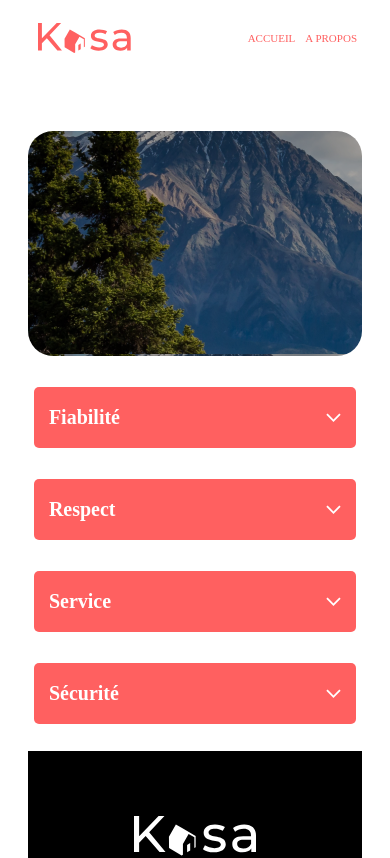
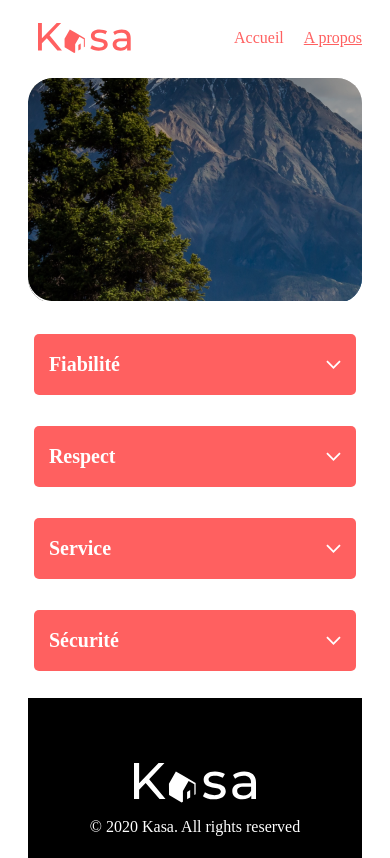
Before and after one commit to Sidi1978/p7-kasa, a React (Create React App) app: page /about in a window 390 px wide. Shown: the top 858 px of the page. Built offline with nearby package versions, Linux system fonts and the light colour scheme.

Commit message:
correction sur .scss

```diff
--- a/src/components/AboutBanner/index.jsx
+++ b/src/components/AboutBanner/index.jsx
@@ -2,5 +2,9 @@ import React from 'react'
 import "../../style/main.scss";
 
 export default function AboutBanner() {
-  return <div className="aboutBackground"></div>
+  return <div className="aboutBackground">
+             <div className='aboutBackground2'>
+
+             </div>
+         </div>
 }
--- /dev/null
+++ b/src/components/Nav/Navigation.module.css
@@ -0,0 +1,57 @@
+.nav {
+  display: flex;
+    align-items: flex-end;
+    justify-content: space-between;
+    width: auto;
+    margin-right: 40px;
+}
+
+.headerImg {
+  height: 68px;
+  width: 210px;
+}
+
+.nav a {
+  padding-left: 20px;
+  color: #ff6060;;
+  font-weight: 500;
+  font-size: 22px;
+  text-decoration: none;
+}
+
+.nav a:hover,
+.nav a:active,
+.nav a.active {
+  text-decoration: underline;
+}
+
+@media screen and (max-width: 992px) {
+  .nav{
+    width:  auto;
+
+  }
+
+
+
+}
+
+@media screen and (max-width: 768px) {
+  .nav{
+    width:  auto;
+    padding-left: 3px;
+    margin-right: 0px;
+    font-weight: 500;
+    font-size: 18px;
+
+  }
+  .nav a {
+    font-size: 16px;
+
+  }
+  .nav li {
+    font-size: 18px;
+
+  }
+
+
+}
--- a/src/components/Nav/index.jsx
+++ b/src/components/Nav/index.jsx
@@ -1,16 +1,29 @@
 import React from 'react'
-import { Link } from 'react-router-dom';
+//import { Link } from 'react-router-dom';
+import { NavLink } from "react-router-dom";
+import classes from "./Navigation.module.css";
 import "../../style/main.scss";
 
 export default function Nav() {
   return (
-		<nav className="nav-header">
-			<Link to="/" className="nav-header_link-home">
-				ACCUEIL
-			</Link>
-			<Link to="/about" className="nav-header_link-about">
-				A PROPOS
-			</Link>
-		</nav>
+	<nav className={classes.nav } >
+	<NavLink className={({ isActive }) =>
+		isActive ? classes.active : undefined
+	  }
+	  end
+	  to="/"
+	>
+	  Accueil
+	</NavLink>
+	<NavLink
+	  className={({ isActive }) =>
+		isActive ? classes.active : undefined
+	  }
+	  end
+	  to="/about"
+	>
+	  A propos
+	</NavLink>
+  </nav>
 	);
 }
--- a/src/pages/FicheLogement/index.jsx
+++ b/src/pages/FicheLogement/index.jsx
@@ -28,8 +28,8 @@ export default function FicheLogement() {
 			   <section className="hostInfo-container">
 				    <div className="title-tags-container">
 					    <div className="title-container redFont">
-						<h1>{getAppart.title}</h1>
-						<h3>{getAppart.location}</h3>
+						   <h1>{getAppart.title}</h1>
+						   <h3>{getAppart.location}</h3>
 					    </div>
 					    <div className="tags-container">
 						{tags.map((tag) => (
--- a/src/style/components/AboutBanner/AboutBanner.scss
+++ b/src/style/components/AboutBanner/AboutBanner.scss
@@ -8,10 +8,46 @@ $background-color: rgba(0,0,0,0.3);
     height: 225px;
     background-blend-mode: darken;
     background-repeat: no-repeat;
-    background-size: cover;
-    background: $background-color url(../../../assets/images/about-background.png);
-    margin-top: 63px;
+    //background-size: cover;
+    //object-fit: cover;
+    background-image: url(../../../assets/images/about-background.png) ;
+    margin-top: 10px;
     border-radius: 25px;
+    object-fit: cover;
 
 
 }
+
+
+.aboutBackground2 {
+    width: 86%;
+    height: 225px;
+    background-blend-mode: darken;
+    background-repeat: no-repeat;
+    //background-size: cover;
+    //object-fit: cover;
+    background-image: url(../../../assets/images/about-background2.png) ;
+    //margin-top: 10px;
+    border-radius: 25px;
+    object-fit: cover;
+    z-index: 1;
+
+
+}
+@media screen and (max-width: 992px) {
+    .aboutBackground2{
+      width: 100%;
+
+    }
+
+
+}
+
+@media screen and (max-width: 768px) {
+    .aboutBackground2{
+      width: 100%;
+
+    }
+
+
+}
--- a/src/style/components/Nav/Nav.scss
+++ b/src/style/components/Nav/Nav.scss
@@ -18,11 +18,17 @@
         &:hover{
             text-decoration-line: underline;
         }
+
+
     }
     &_link-about{
         margin-right: 10px;
+
+
     }
 }
+
+
 
 @media screen and (max-width: 992px) {
     .nav-header{
--- a/src/style/components/Tag/Tag.scss
+++ b/src/style/components/Tag/Tag.scss
@@ -17,5 +17,6 @@
     border-radius: 10px;
 
     margin-right: 10px;
+    margin-bottom: 10px;
     padding: 2px 10px 0 10px
 }
```
Also changed, not shown: src/assets/images/Background.png (added), src/assets/images/about-background2.png (added).
